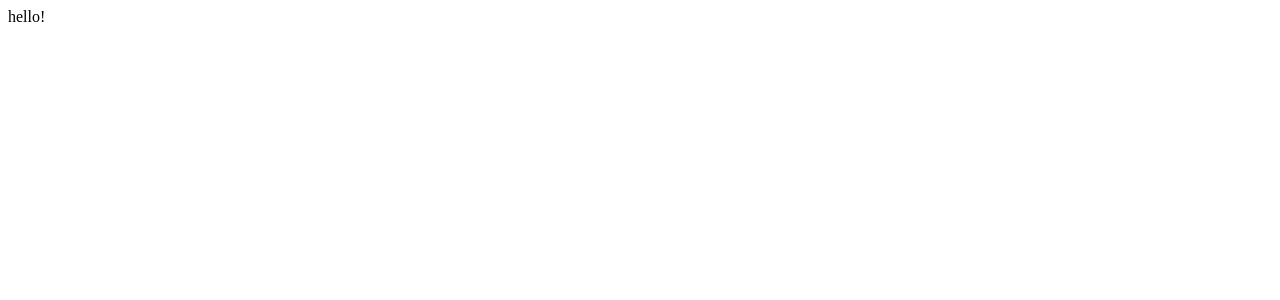
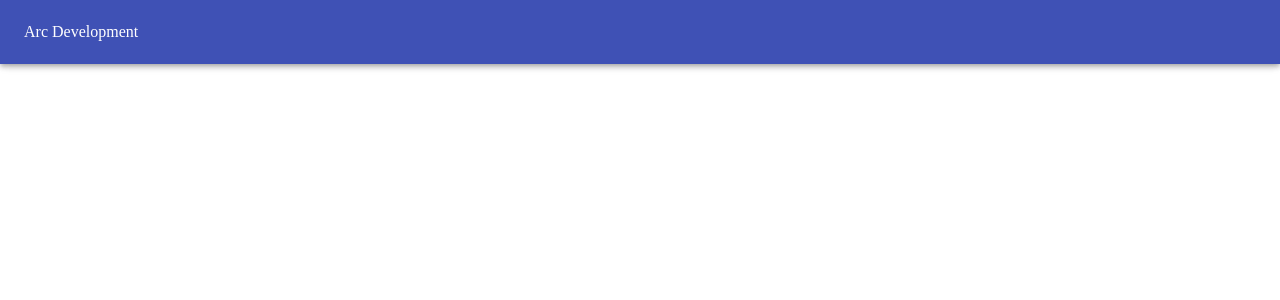
Before and after one commit to muferro/react-material-UI, a React (Create React App) app in the folder arcdevelopment/: page / in a window 1280 px wide. Shown: the top 300 px of the page. Built offline with nearby package versions, Linux system fonts and the light colour scheme.

Commit message:
ToolBar component

```diff
--- a/arcdevelopment/src/App.js
+++ b/arcdevelopment/src/components/App.js
@@ -1,7 +1,10 @@
+
+import Header from '../components/ui/Header';
 
 function App() {
   return (
     <div className="App">
+      <Header />
     hello!
     </div>
   );
--- /dev/null
+++ b/arcdevelopment/src/components/ui/Header.js
@@ -0,0 +1,11 @@
+import React from 'react';
+import AppBar from '@material-ui/core/AppBar';
+import ToolBar from '@material-ui/core/Toolbar'
+
+export default function Header(props){
+    return (
+        <AppBar>
+            <ToolBar>Arc Development</ToolBar>
+        </AppBar>
+    );
+}
--- a/arcdevelopment/src/index.js
+++ b/arcdevelopment/src/index.js
@@ -1,6 +1,6 @@
 import React from 'react';
 import ReactDOM from 'react-dom';
-  import App from './App';
+  import App from './components/App';
 
 ReactDOM.render(
     <App />,
```
Also changed, not shown: 1 other file (tests, documents, lock files or other folders).
